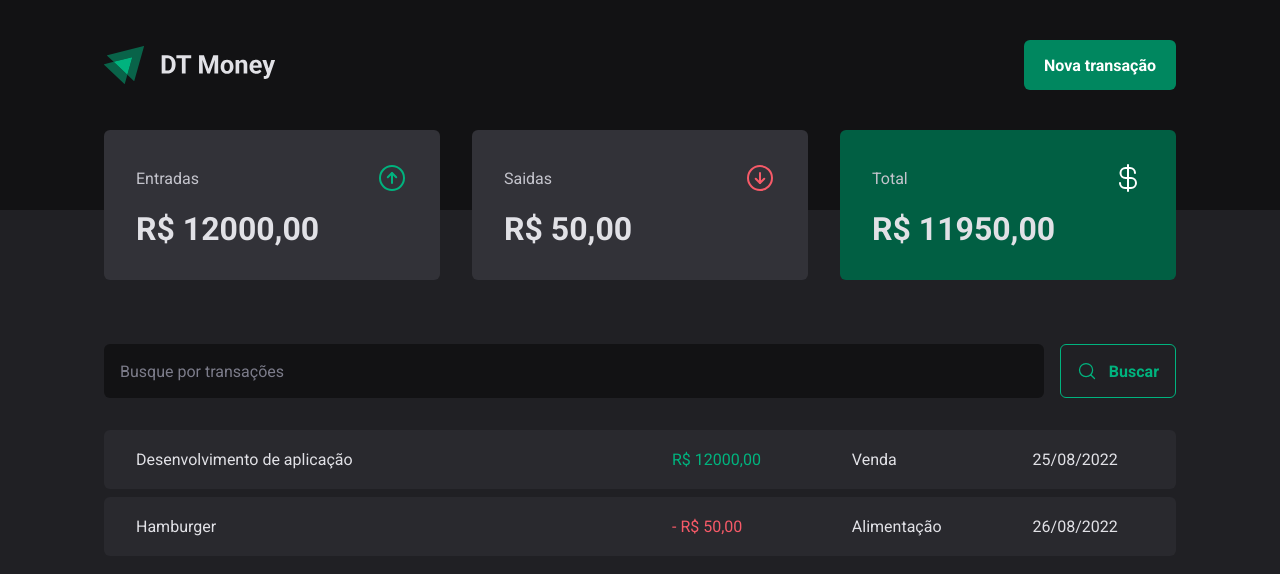
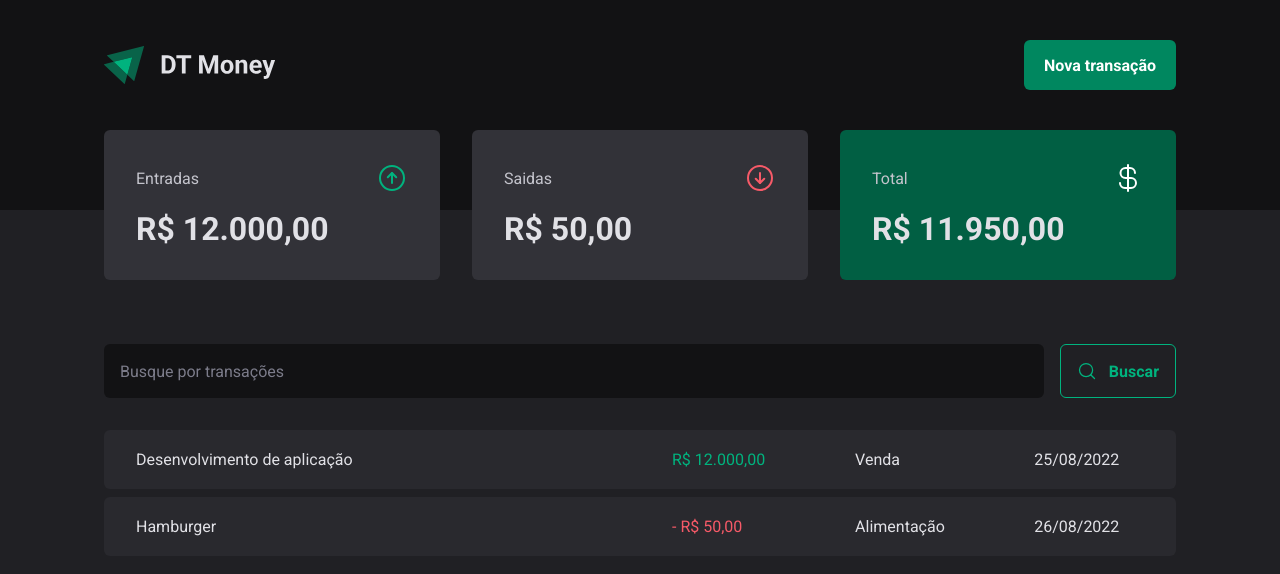
Before and after one commit to felipemjesus/rocketseat-reactjs, a React (Vite) app in the folder aulas/03-consumo-de-api/: page / in a window 1280 px wide. Shown: the top 574 px of the page. Built offline with nearby package versions, Linux system fonts and the light colour scheme; data requests are answered from the project's data file.

Commit message:
Aula - Formatando valores

```diff
--- a/aulas/03-consumo-de-api/src/components/Summary/index.tsx
+++ b/aulas/03-consumo-de-api/src/components/Summary/index.tsx
@@ -2,6 +2,7 @@ import { ArrowCircleDown, ArrowCircleUp, CurrencyDollar } from "phosphor-react";
 import { SummaryCard, SymmaryContainer } from "./styles";
 import { useContext } from "react";
 import { TransactionsContext } from "../../contexts/TransactionsContext";
+import { priceFormatter } from "../../utils/formatter";
 
 export function Summary() {
   const { transactions } = useContext(TransactionsContext);
@@ -29,7 +30,7 @@ export function Summary() {
           <span>Entradas</span>
           <ArrowCircleUp size={32} color="#00b37e" />
         </header>
-        <strong>R$ {summary.income.toFixed(2).replace('.', ',')}</strong>
+        <strong>{priceFormatter(summary.income)}</strong>
       </SummaryCard>
 
       <SummaryCard>
@@ -37,7 +38,7 @@ export function Summary() {
           <span>Saidas</span>
           <ArrowCircleDown size={32} color="#f75a68" />
         </header>
-        <strong>R$ {summary.outcome.toFixed(2).replace('.', ',')}</strong>
+        <strong>{priceFormatter(summary.outcome)}</strong>
       </SummaryCard>
 
       <SummaryCard variant="green">
@@ -45,7 +46,7 @@ export function Summary() {
           <span>Total</span>
           <CurrencyDollar size={32} color="#fff" />
         </header>
-        <strong>R$ {summary.total.toFixed(2).replace('.', ',')}</strong>
+        <strong>{priceFormatter(summary.total)}</strong>
       </SummaryCard>
     </SymmaryContainer>
   );
--- a/aulas/03-consumo-de-api/src/pages/Transactions/index.tsx
+++ b/aulas/03-consumo-de-api/src/pages/Transactions/index.tsx
@@ -4,6 +4,7 @@ import { Summary } from "../../components/Summary";
 import { SearchForm } from "./SearchForm";
 import { PriceHighlight, TransactionsContainer, TransactionsTable } from "./styles";
 import { TransactionsContext } from "../../contexts/TransactionsContext";
+import { dateFormatter, priceFormatter } from "../../utils/formatter";
 
 export function Transactions() {
   const { transactions } = useContext(TransactionsContext);
@@ -23,11 +24,12 @@ export function Transactions() {
                 <td width="50%">{transaction.description}</td>
                 <td>
                   <PriceHighlight variant={transaction.type}>
-                    {transaction.type === 'outcome' ? `- R$ ${transaction.price.toFixed(2).replace('.', ',')}` : `R$ ${transaction.price.toFixed(2).replace('.', ',')}`}
+                    {transaction.type === 'outcome' && '- '}
+                    {priceFormatter(transaction.price)}
                   </PriceHighlight>
                 </td>
                 <td>{transaction.category}</td>
-                <td>{new Intl.DateTimeFormat('pt-BR').format(new Date(transaction.createdAt))}</td>
+                <td>{dateFormatter(transaction.createdAt)}</td>
               </tr>
             ))}
           </tbody>
--- /dev/null
+++ b/aulas/03-consumo-de-api/src/utils/formatter.ts
@@ -0,0 +1,10 @@
+export const dateFormatter = (dateString: string): string => {
+  return new Intl.DateTimeFormat('pt-BR').format(new Date(dateString));
+}
+
+export const priceFormatter = (value: number): string => {
+  return new Intl.NumberFormat('pt-BR', {
+    style: 'currency',
+    currency: 'BRL',
+  }).format(value);
+}
```
